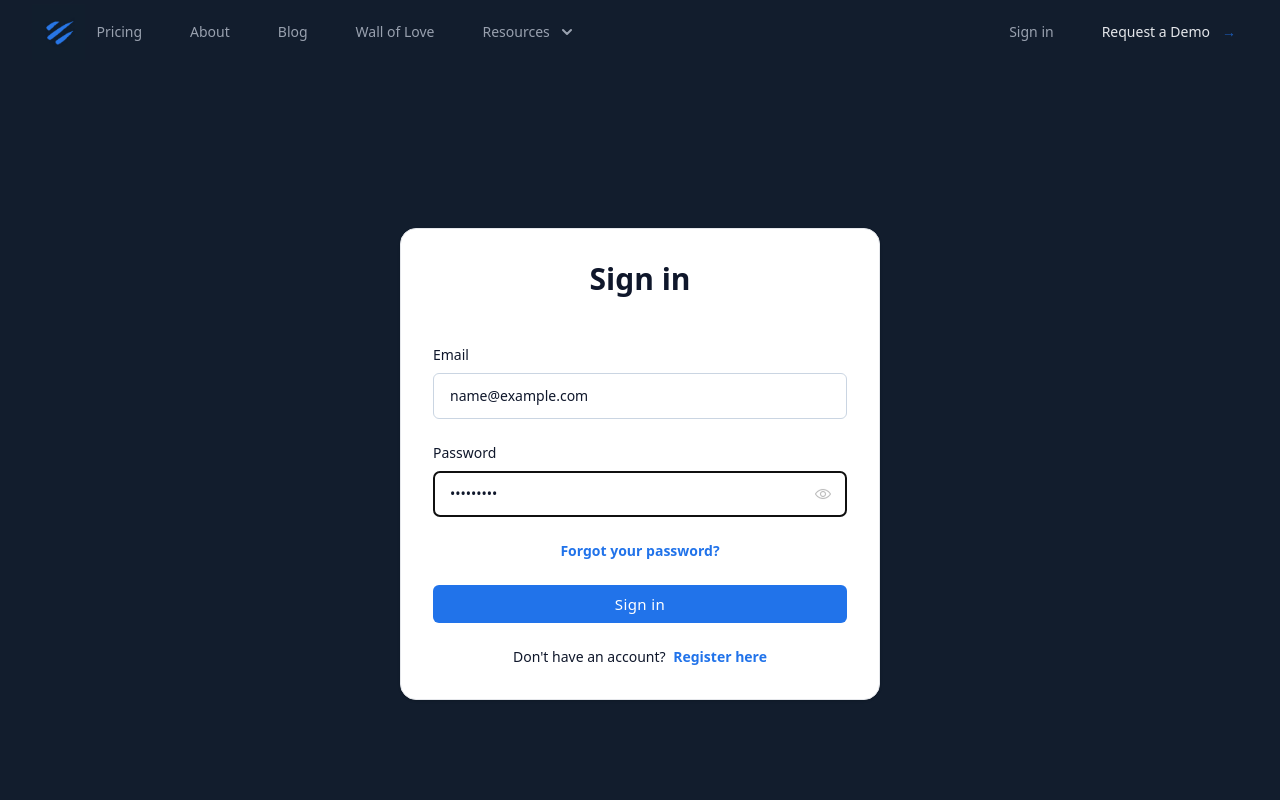
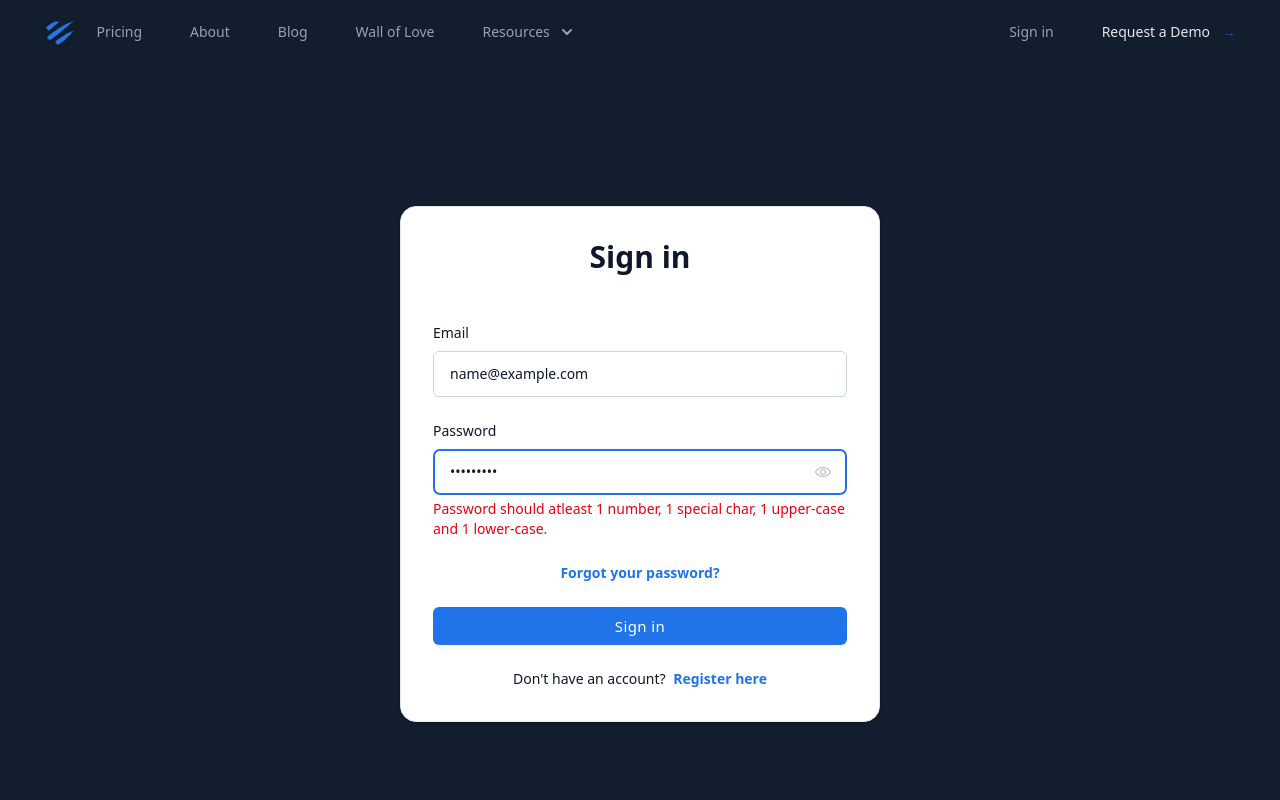
Before and after one commit to ali-mustafa-qbatch/frontend-practice, a React (Vite) app in the folder frontend/: page /sign-in in a window 1280 px wide. Both pictures are taken after typing "name@example.com", "Sample123" into the empty fields and a click on the button "Sign in". Shown: the top 800 px of the page. Built offline with nearby package versions, Linux system fonts and the light colour scheme; a web font is replaced by a local one.

Commit message:
add validations on signinform component

```diff
--- a/frontend/src/components/SignInForm.tsx
+++ b/frontend/src/components/SignInForm.tsx
@@ -8,7 +8,7 @@ interface SignInFormInputs {
 };
 
 const SignInForm = () => {
-    const { register, handleSubmit } = useForm<SignInFormInputs>();
+    const { register, handleSubmit, formState: { errors } } = useForm<SignInFormInputs>();
     const onSubmit: SubmitHandler<SignInFormInputs> = data => console.log(data);
     const [passwordToggle, setPasswordToggle] = useState(false);
 
@@ -33,9 +33,12 @@ const SignInForm = () => {
                                                 required: "Email is required",
                                                 pattern: /^[a-zA-Z0-9._%+-]+@[a-zA-Z0-9.-]+\.[a-zA-Z]{2,}$/
                                             })}
-                                            name="email" type="text" className="w-full text-slate-900 text-sm border border-slate-300 px-4 py-3 pr-8 rounded-md outline-[#2173ea]" placeholder="Enter email"
+                                            name="email" type="text" className={`w-full text-slate-900 text-sm px-4 py-3 pr-8 rounded-md outline-[#2173ea] ${errors.email ? 'border border-red-600' : 'border border-slate-300'}`} placeholder="Enter email"
                                         />
                                     </div>
+                                    {errors.email && (
+                                        <p className="text-red-600 text-sm mt-1">{errors.email.message}</p>
+                                    )}
                                 </div>
                                 <div>
                                     <label className="text-slate-900 text-sm font-medium mb-2 block">Password</label>
@@ -52,12 +55,15 @@ const SignInForm = () => {
                                                     message: "Password should atleast 1 number, 1 special char, 1 upper-case and 1 lower-case."
                                                 }
                                             })}
-                                            name="password" type={passwordToggle ? "text" : "password"} className="w-full text-slate-900 text-sm border border-slate-300 px-4 py-3 pr-8 rounded-md outline--[#2173ea]" placeholder="Enter password"
+                                            name="password" type={passwordToggle ? "text" : "password"} className={`w-full text-slate-900 text-sm px-4 py-3 pr-8 rounded-md outline-[#2173ea] ${errors.password ? 'border border-red-600' : 'border border-slate-300'}`} placeholder="Enter password"
                                         />
                                         <svg onClick={handlePasswordToggle} xmlns="http://www.w3.org/2000/svg" fill="#bbb" stroke="#bbb" className="w-4 h-4 absolute right-4 cursor-pointer" viewBox="0 0 128 128">
                                             <path d="M64 104C22.127 104 1.367 67.496.504 65.943a4 4 0 0 1 0-3.887C1.367 60.504 22.127 24 64 24s62.633 36.504 63.496 38.057a4 4 0 0 1 0 3.887C126.633 67.496 105.873 104 64 104zM8.707 63.994C13.465 71.205 32.146 96 64 96c31.955 0 50.553-24.775 55.293-31.994C114.535 56.795 95.854 32 64 32 32.045 32 13.447 56.775 8.707 63.994zM64 88c-13.234 0-24-10.766-24-24s10.766-24 24-24 24 10.766 24 24-10.766 24-24 24zm0-40c-8.822 0-16 7.178-16 16s7.178 16 16 16 16-7.178 16-16-7.178-16-16-16z" data-original="#000000"></path>
                                         </svg>
                                     </div>
+                                    {errors.password && (
+                                        <p className="text-red-600 text-sm mt-1">{errors.password.message}</p>
+                                    )}
                                 </div>
                                 <div className="text-sm text-center">
                                     <Link to="/forget-password" className="text-[#2173ea] hover:underline font-semibold">
```
